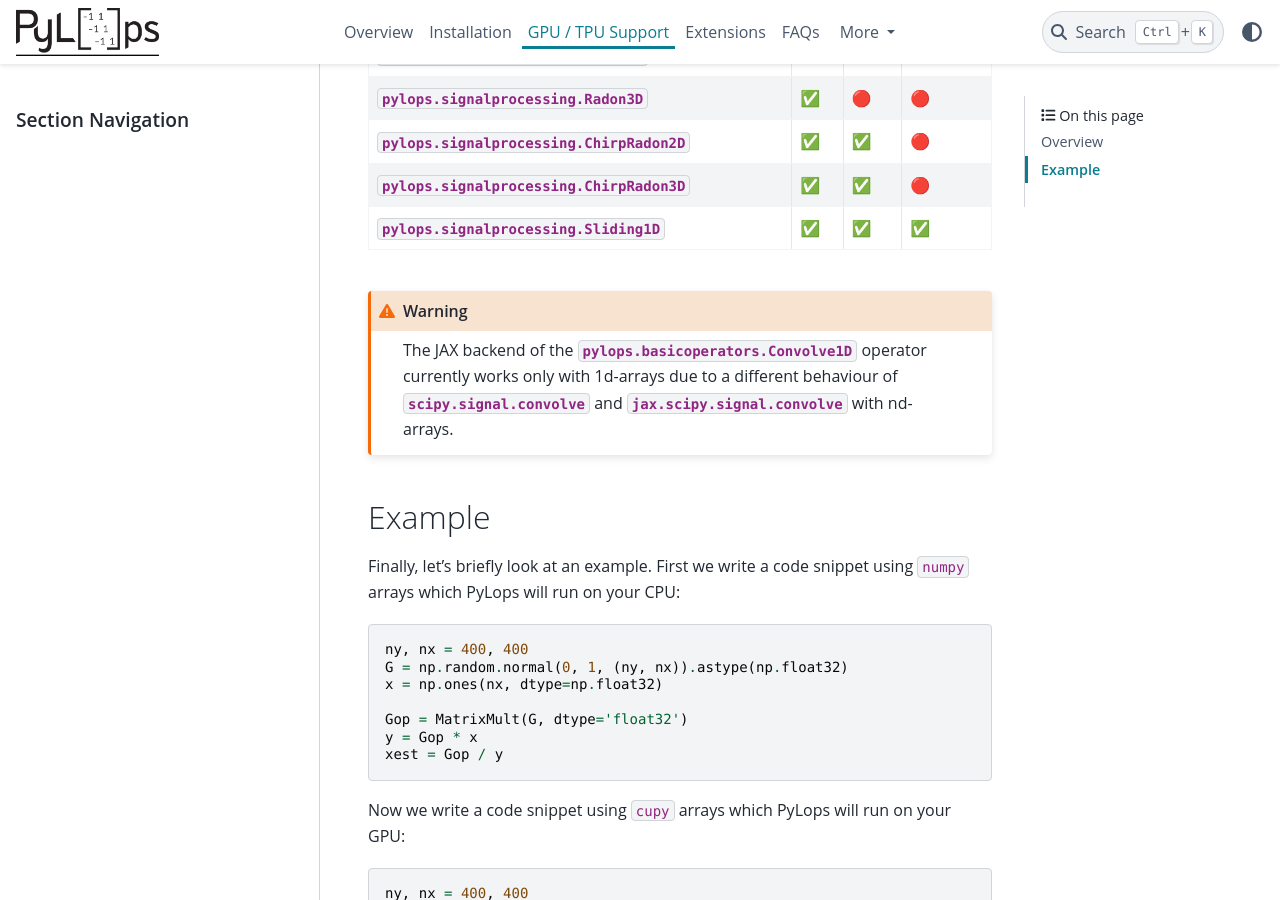
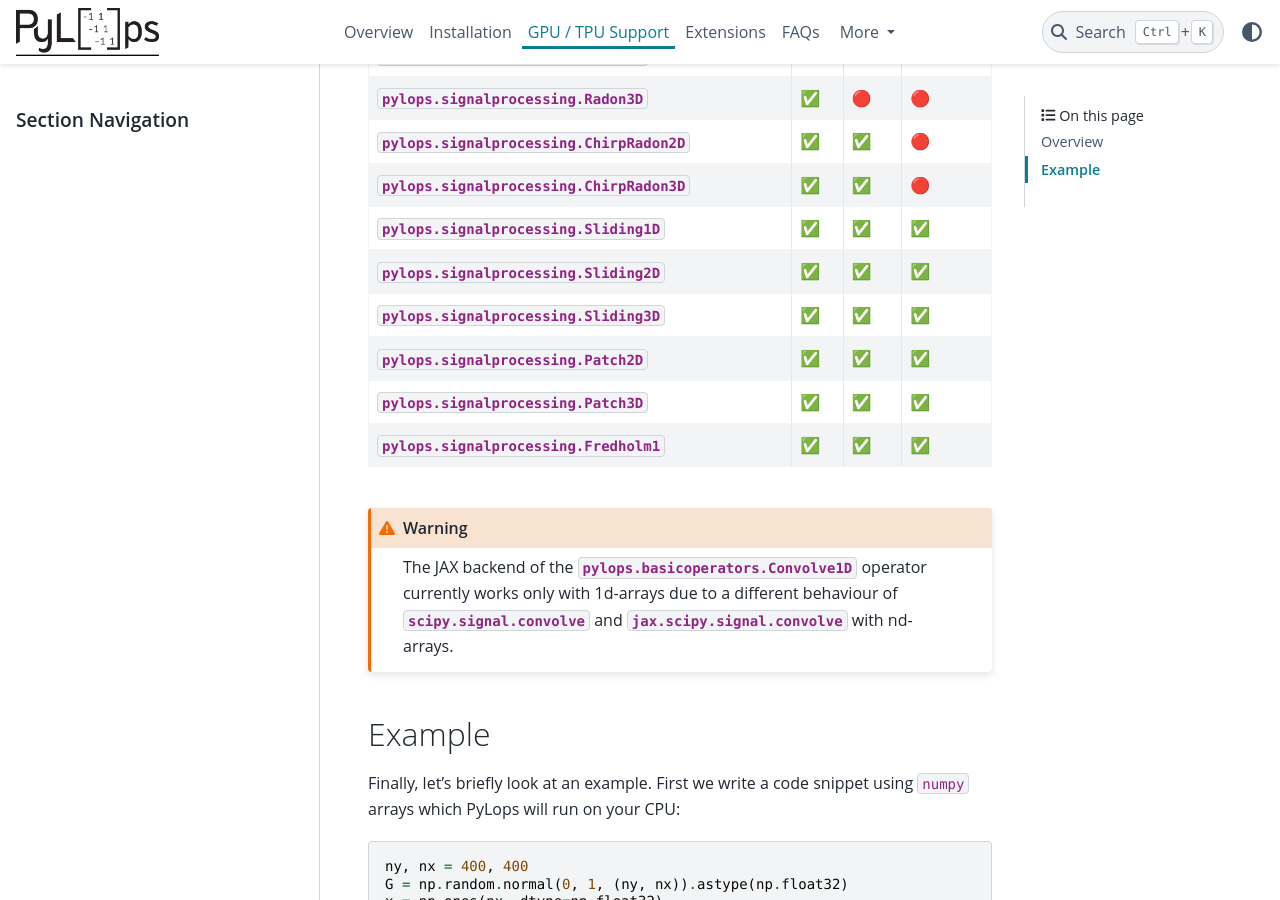
Before and after one commit to PyLops/pylops, a Sphinx documentation site: the page built from docs/source/gpu.rst, in a window 1280 px wide and 900 px high, scrolled down 3361 px. Built offline with Sphinx 7.4.7 and the PyData theme 0.15.4, drawn with Linux system fonts in a browser that asks for light colours; pages that are not in the unit, such as notebooks, are missing from menus; the version number could not be read and is left out; comment, search, counter and statistics services are not loaded.

```diff
--- a/docs/source/gpu.rst
+++ b/docs/source/gpu.rst
@@ -274,6 +274,26 @@ Signal processing:
      - |:white_check_mark:|
      - |:white_check_mark:|
      - |:white_check_mark:|
+   * - :class:`pylops.signalprocessing.Sliding2D`
+     - |:white_check_mark:|
+     - |:white_check_mark:|
+     - |:white_check_mark:|
+   * - :class:`pylops.signalprocessing.Sliding3D`
+     - |:white_check_mark:|
+     - |:white_check_mark:|
+     - |:white_check_mark:|
+   * - :class:`pylops.signalprocessing.Patch2D`
+     - |:white_check_mark:|
+     - |:white_check_mark:|
+     - |:white_check_mark:|
+   * - :class:`pylops.signalprocessing.Patch3D`
+     - |:white_check_mark:|
+     - |:white_check_mark:|
+     - |:white_check_mark:|
+   * - :class:`pylops.signalprocessing.Fredholm1`
+     - |:white_check_mark:|
+     - |:white_check_mark:|
+     - |:white_check_mark:|
 
 
 
```
Also changed, not shown: 1 other file.
